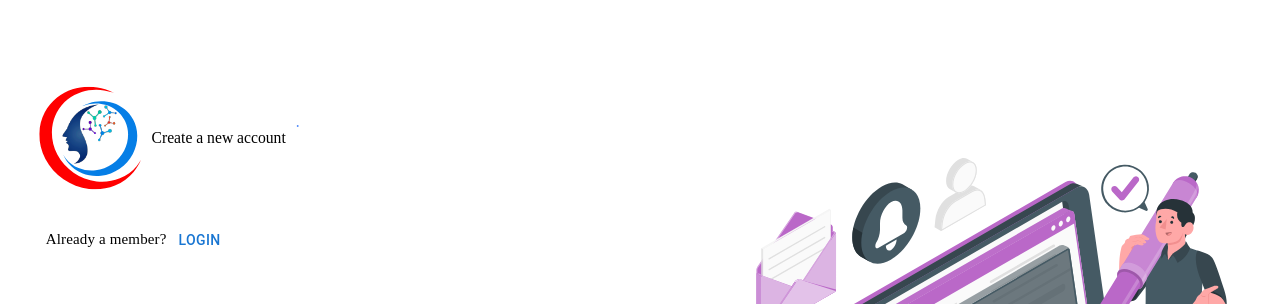
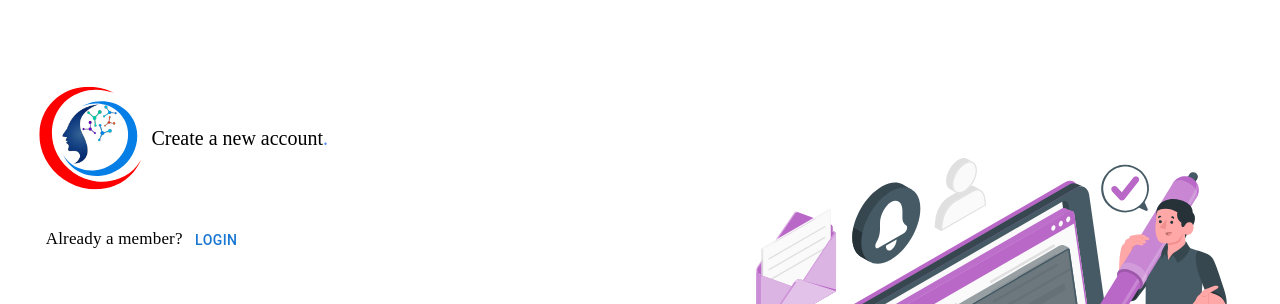
Before and after one commit to Onyerikam/sentimo, a React (Create React App) app in the folder client/: page /register in a window 1280 px wide. Shown: the top 304 px of the page. Built offline with nearby package versions, Linux system fonts and the light colour scheme.

Commit message:
Some bug fixs

```diff
--- a/client/src/pages/Register/Register.jsx
+++ b/client/src/pages/Register/Register.jsx
@@ -104,8 +104,8 @@ export default function Register(props) {
               minHeight: "100px",
             }}
           />
-            <div className="register-header" style={{textDecoration: 'bold', marginRight: '100px', marginLeft: '10px', fontSize: '15.67px'}}>
-              Create a new account <span className="login-dot" style={{textDecoration: 'bold', marginRight: '100px', marginLeft: '10px', marginBottom: '32px'}}>.</span>
+            <div className="register-header" style={{textDecoration: 'bold', marginRight: '100px', marginLeft: '10px', fontSize: '20px'}}>
+              Create a new account <span className="login-dot">.</span>
             </div>
         </div>
 
@@ -116,7 +116,7 @@ export default function Register(props) {
 
             <div className="login-container mv mob-mid">
               <br/>
-              <span className="mui-btn-like" style={{fontSize: '15px'}}>Already a member? </span>
+              <span className="mui-btn-like" style={{fontSize: '17px'}}>Already a member? </span>
               <Button>
                 <Link href="/login" style={{textDecoration: 'none', textAlign: 'center', marginRight: '25px', marginBottom: '15px', marginTop: '14px'}}>Login</Link>
               </Button>
```
